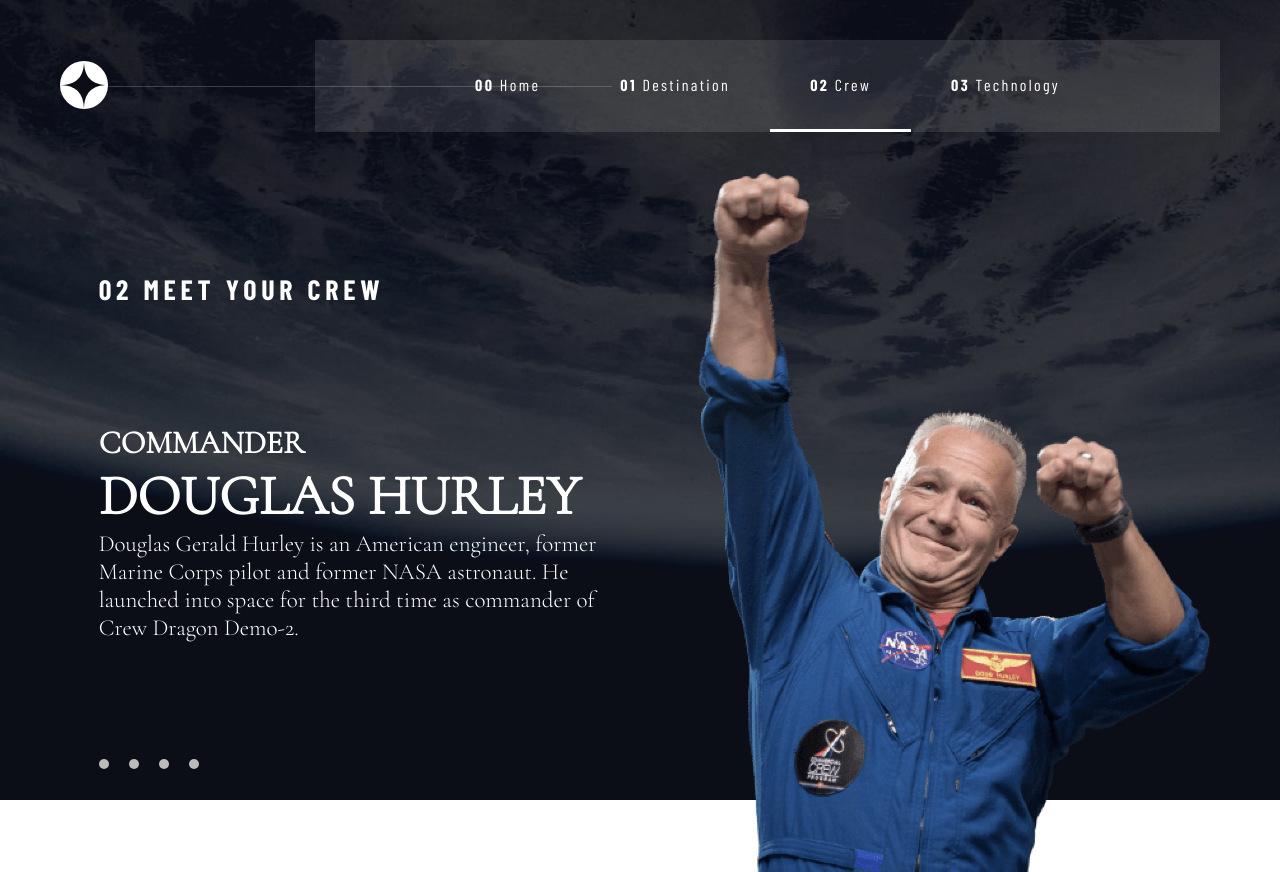
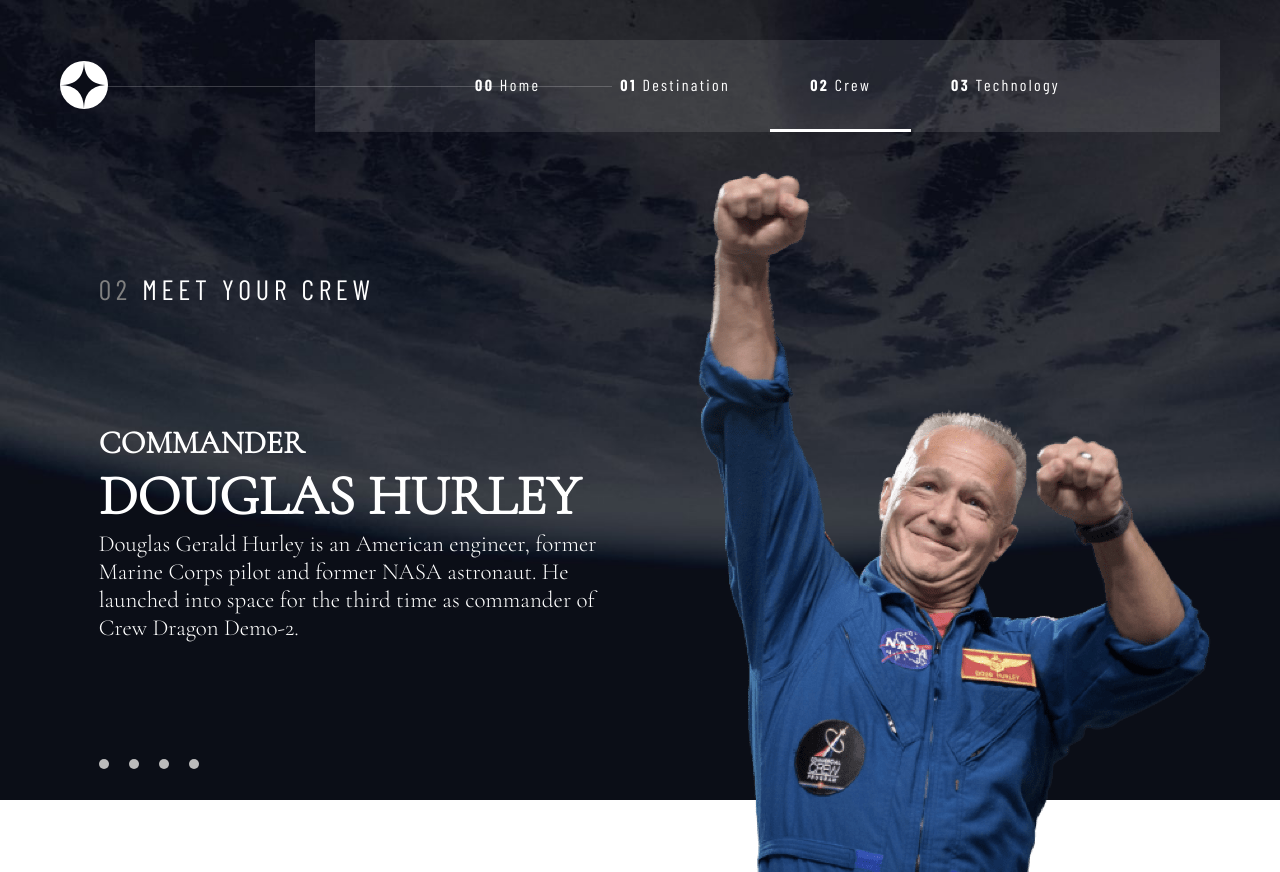
Before and after one commit to PawelPamula1/space-tourism-app, a React (Create React App) app: page /crew in a window 1280 px wide. Built offline with nearby package versions, Linux system fonts and the light colour scheme.

Commit message:
small correct in font weight

```diff
--- a/src/pages/Crew/Crew.module.css
+++ b/src/pages/Crew/Crew.module.css
@@ -11,6 +11,14 @@
     width: 50rem;
 }
 
+.content h5 {
+    font-weight: 400;
+}
+
+.content h5 span {
+    color: grey;
+}
+
 .dots span {
     height: 1rem;
     width: 1rem;
--- a/src/pages/Destination/Destination.module.css
+++ b/src/pages/Destination/Destination.module.css
@@ -1,7 +1,7 @@
 .container {
     margin: 10rem 15rem;
     display: flex;
-    justify-content: space-between;
+    justify-content: space-evenly;
     align-items: flex-end;
 }
 
```
